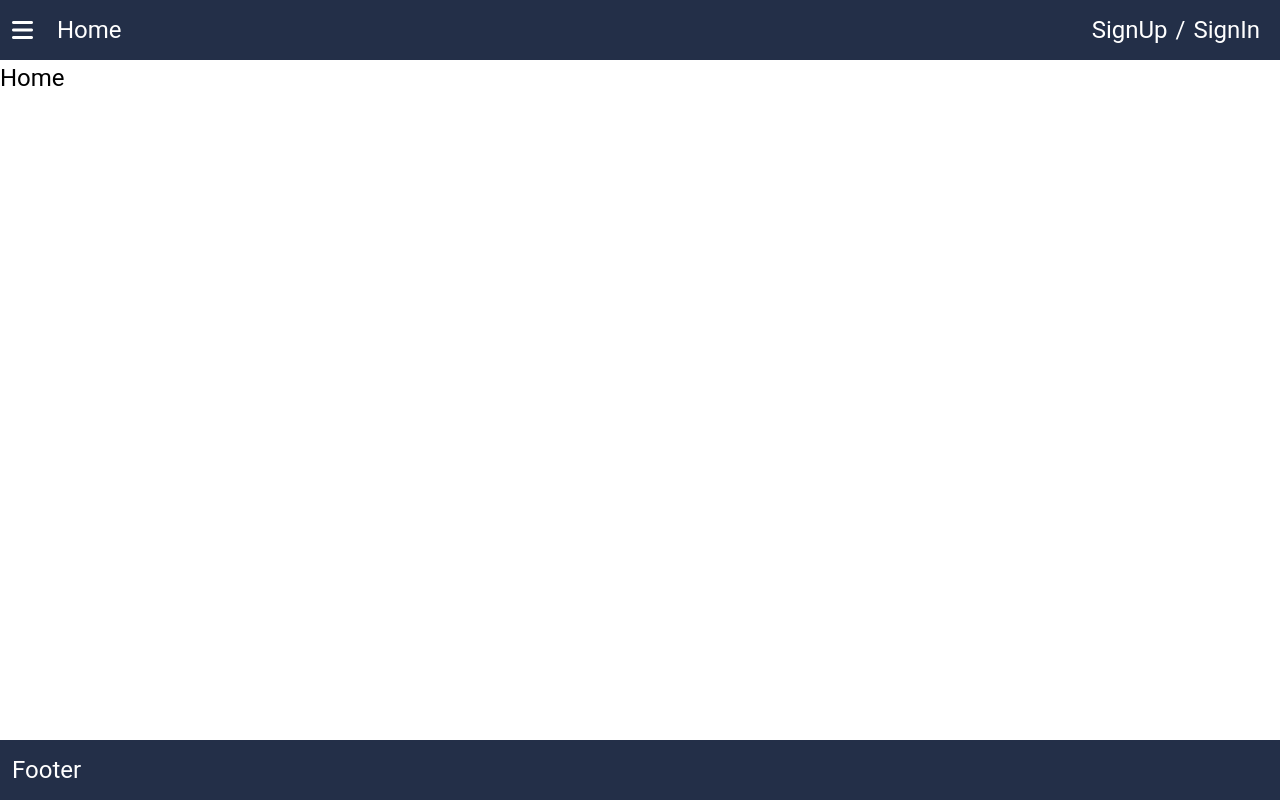
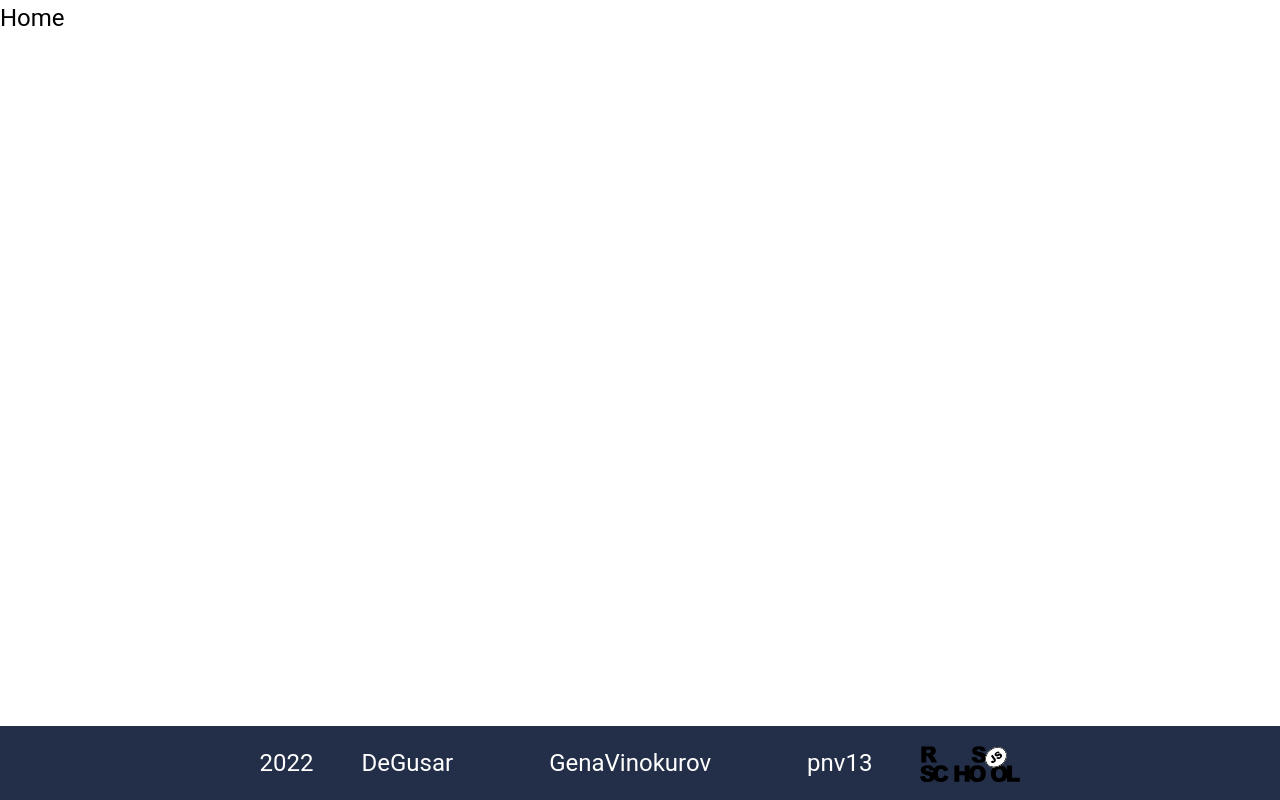
Before and after one commit to yeppiee/project-management-app, a React (Create React App) app: page / in a window 1280 px wide. Built offline with nearby package versions, Linux system fonts and the light colour scheme.

Commit message:
feat: continue work with welcome page and routes

```diff
--- a/src/App.tsx
+++ b/src/App.tsx
@@ -1,33 +1,62 @@
 import { Suspense } from 'react';
 import { Navigate, Route, Routes } from 'react-router-dom';
 import './App.css';
-import routes from './constants/routes';
+import { routes, welcomeRoutes } from './constants/routes';
 import Layout from './layout';
 import Loader from './Loader';
 
 function App() {
   return (
     <Routes>
+      <Route path="/" element={<Layout />}>
         {true ? (
-        <Route path="/" element={<Layout />}>
-          {routes.map((route) => (
+          routes.map((route) => (
+            <Route
+              key={route.id}
+              path={route.path}
+              element={<Suspense fallback={<Loader />}>{route.component}</Suspense>}
+            />
+          ))
+        ) : (
+          <Route>
+            {welcomeRoutes.map((route) => (
               <Route
                 key={route.id}
                 path={route.path}
                 element={<Suspense fallback={<Loader />}>{route.component}</Suspense>}
               />
             ))}
-          <Route path="/welcome" element={<Navigate replace to="/" />} />
-        </Route>
-      ) : (
-        <Route>
-          <Route path="/welcome" element={<div>Welcome Page</div>} />
             <Route path="*" element={<Navigate to="welcome" />} />
           </Route>
         )}
+        <Route path="/welcome" element={<Navigate replace to="/" />} />
         <Route path="*" element={<Navigate replace to="404" />} />
+      </Route>
     </Routes>
   );
 }
 
 export default App;
+
+// {
+//   /* <Routes>
+//       {false ? (
+//         <Route path="/" element={<Layout />}>
+//           {routes.map((route) => (
+//             <Route
+//               key={route.id}
+//               path={route.path}
+//               element={<Suspense fallback={<Loader />}>{route.component}</Suspense>}
+//             />
+//           ))}
+//           <Route path="/welcome" element={<Navigate replace to="/" />} />
+//         </Route>
+//       ) : (
+//         <Route>
+//           <Route path="/welcome" element={<div>Welcome Page</div>} />
+//           <Route path="*" element={<Navigate to="welcome" />} />
+//         </Route>
+//       )}
+//       <Route path="*" element={<Navigate replace to="404" />} />
+//     </Routes> */
+// }
--- a/src/constants/routes.tsx
+++ b/src/constants/routes.tsx
@@ -9,7 +9,7 @@ const SignIn = lazy(() => import('../pages/SignIn'));
 const UserProfile = lazy(() => import('../pages/UserProfile'));
 const NotFound = lazy(() => import('../pages/NotFound'));
 
-const routes = [
+export const routes = [
   {
     id: 1,
     path: '/',
@@ -52,4 +52,20 @@ const routes = [
   },
 ];
 
-export default routes;
+export const welcomeRoutes = [
+  {
+    id: 1,
+    path: '/welcome',
+    component: <div>Welcome Page</div>,
+  },
+  {
+    id: 2,
+    path: '/signUp',
+    component: <SignUp />,
+  },
+  {
+    id: 3,
+    path: '/signIn',
+    component: <SignIn />,
+  },
+];
--- a/src/layout/Footer/Footer.module.css
+++ b/src/layout/Footer/Footer.module.css
@@ -1,3 +1,29 @@
 .container {
-  @apply flex items-center p-3 bg-header text-white
+  @apply flex justify-center p-3 bg-main text-white;
 }
+.container a {
+  @apply hover:text-mainHover transition-colors;
+}
+
+.wrapper {
+  display: flex;
+  justify-content: space-between;
+  align-items: center;
+  max-width: 1152px;
+}
+
+.developers {
+  @apply flex items-center justify-center;
+}
+.developers li {
+  @apply ml-12 mr-12;
+}
+
+.img {
+  background-image: url(../../assets/logoRS.svg);
+  background-position: center;
+  background-repeat: no-repeat;
+  background-size: contain;
+  width: 100px;
+  height: 50px;
+}
--- a/src/layout/Footer/Footer.tsx
+++ b/src/layout/Footer/Footer.tsx
@@ -1,7 +1,38 @@
 import styles from './Footer.module.css';
 
 function Footer() {
-  return <div className={styles.container}>Footer</div>;
+  return (
+    <footer className={`${styles.container}`}>
+      <div className={styles.wrapper}>
+        <span>2022</span>
+        <ul className={styles.developers}>
+          <li>
+            <a href="https://github.com/DeGusar" target="_blank" rel="noreferrer">
+              DeGusar
+            </a>
+          </li>
+          <li>
+            <a href="https://github.com/GenaVinokurov" target="_blank" rel="noreferrer">
+              GenaVinokurov
+            </a>
+          </li>
+          <li>
+            <a href="https://github.com/pnv13" target="_blank" rel="noreferrer">
+              pnv13
+            </a>
+          </li>
+        </ul>
+        <a
+          href="https://rs.school/"
+          className={styles.school__logo}
+          target="_blank"
+          rel="noreferrer"
+        >
+          <div className={styles.img} />
+        </a>
+      </div>
+    </footer>
+  );
 }
 
 export default Footer;
--- a/src/layout/Header/Header.module.css
+++ b/src/layout/Header/Header.module.css
@@ -1,13 +1,13 @@
 .container {
-  @apply flex justify-between items-center p-3 bg-header text-white;
+  @apply flex justify-between items-center p-3 bg-main text-white;
 }
 
 .link {
-  @apply text-white hover:text-headerHover transition-colors;
+  @apply text-white hover:text-mainHover transition-colors;
 }
 
 .burger {
-  @apply flex items-center justify-center mr-6 hover:text-headerHover transition-colors;
+  @apply flex items-center justify-center mr-6 hover:text-mainHover transition-colors;
 }
 
 .authorization > .link {
--- a/src/layout/Header/Header.tsx
+++ b/src/layout/Header/Header.tsx
@@ -7,7 +7,7 @@ type HeaderProps = {
 
 function Header({ handleChange }: HeaderProps) {
   return (
-    <div className={styles.container}>
+    <header className={styles.container}>
       <div className="flex items-center leading-4">
         <button className={styles.burger} type="button" onClick={handleChange}>
           <i className="fa-solid fa-bars" />
@@ -25,7 +25,7 @@ function Header({ handleChange }: HeaderProps) {
           SignIn
         </Link>
       </div>
-    </div>
+    </header>
   );
 }
 
--- a/src/layout/Layout.tsx
+++ b/src/layout/Layout.tsx
@@ -12,7 +12,7 @@ function Layout() {
 
   return (
     <div className="h-screen flex flex-col">
-      <Header handleChange={handleChange} />
+      {false && <Header handleChange={handleChange} />}
       <main className="flex-auto">
         <Outlet />
       </main>
--- a/tailwind.config.js
+++ b/tailwind.config.js
@@ -3,8 +3,8 @@ module.exports = {
   theme: {
     extend: {
       colors: {
-        header: '#232F48',
-        headerHover: '#6A99FB',
+        main: '#232F48',
+        mainHover: '#6A99FB',
       },
       transitionTimingFunction: {
         DEFAULT: 'ease-in-out',
```
Also changed, not shown: src/assets/logoRS.svg (added). Lines whose indentation alone changed are shown as unchanged.
